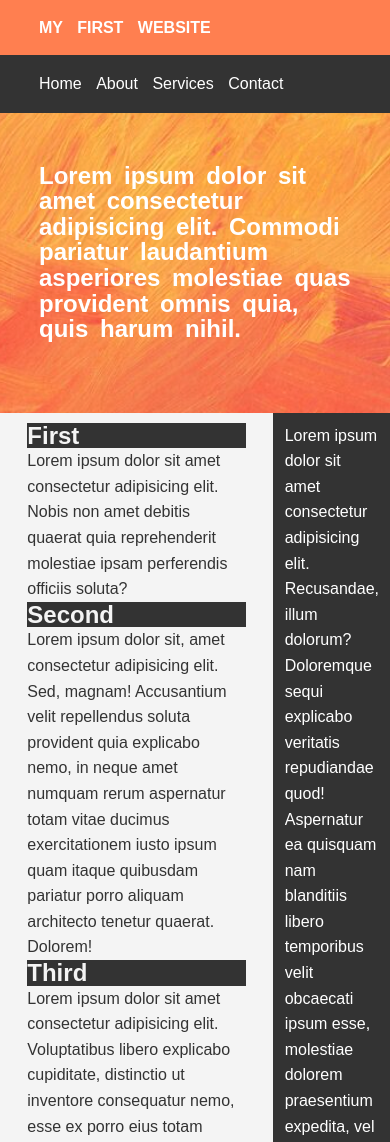
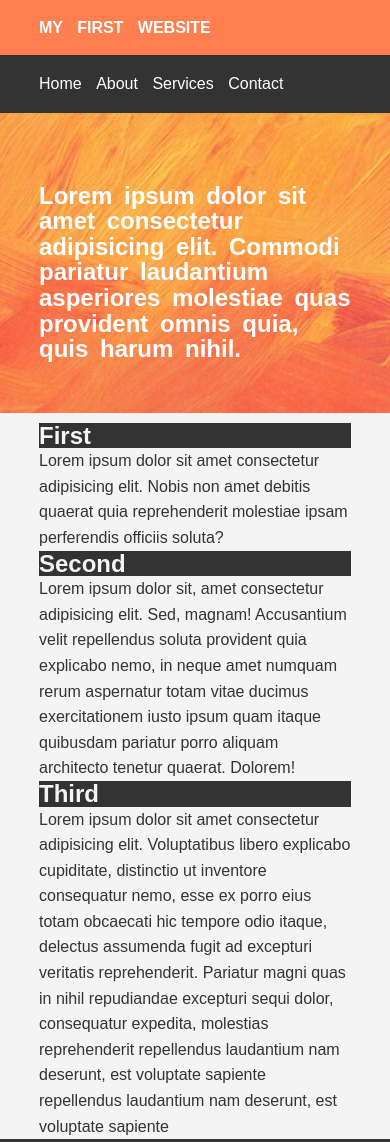
Before and after one commit to JP256/myFirstWebsite, a plain HTML site: page index.html in a window 390 px wide. Shown: the top 1142 px of the page. Drawn offline with Linux system fonts and the light colour scheme.

Commit message:
setting the @media to make the website responsive

```diff
--- a/styles.css
+++ b/styles.css
@@ -44,7 +44,7 @@ li a:hover {
   height: 300px;
 }
 .showcase1 p {
-  padding-top: 50px;
+  padding-top: 70px;
   font-size: 24px;
   font-weight: bolder;
 }
@@ -89,3 +89,13 @@ p {
   background-color: #333;
   color: #fff;
 }
+@media (max-width: 600px) {
+  .showcase2 {
+    width: 100%;
+    float: none;
+  }
+  .aside {
+    width: 100%;
+    float: none;
+  }
+}
```
